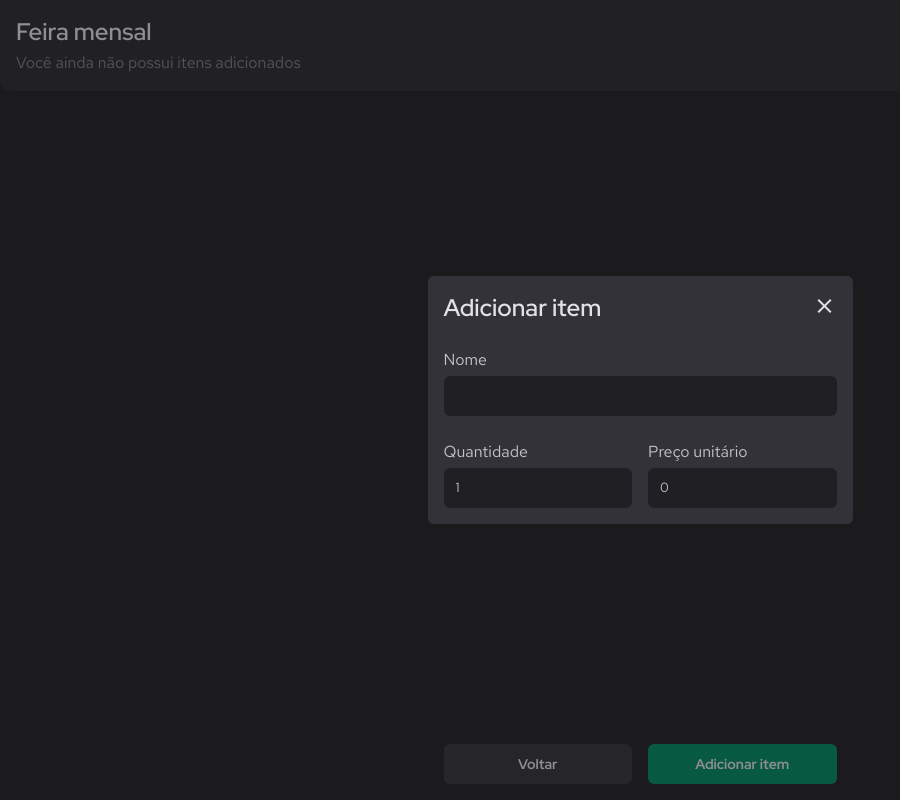
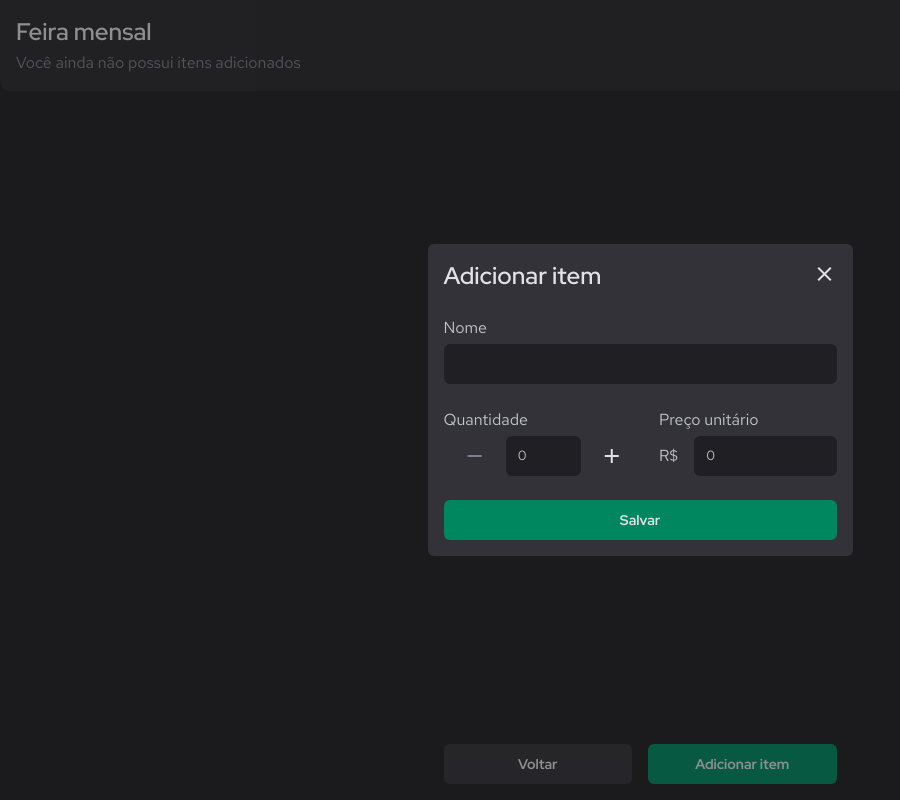
Before and after one commit to marcosvbs/grocery-list, a React (Vite) app: page /my-lists/1 in a window 1280 px wide. Both pictures are taken after a click on the button "Adicionar item". Shown: the whole page, without its empty margins (0-900 px from the left). Built offline with nearby package versions, Linux system fonts and the light colour scheme; data requests are answered from the project's data file.

Commit message:
adjust validation in input fields of the newItemData

```diff
--- a/src/pages/ListDetails/index.tsx
+++ b/src/pages/ListDetails/index.tsx
@@ -1,7 +1,7 @@
 import { useEffect, useState } from "react";
 import { useParams } from "react-router-dom";
 import { api } from "../../lib/axios";
-import { Item, List } from "../../@types/listsAndItems";
+import { List } from "../../@types/listsAndItems";
 import { Header } from "../../components/Header";
 import {
   ActionBar,
@@ -13,17 +13,23 @@ import {
 } from "./styles";
 import { SecondaryLink } from "../../styles/links";
 import { LoadingSpin } from "../../components/LoadingSpin";
-import { PrimaryButton } from "../../styles/buttons";
+import { PrimaryButton, TertiaryButton } from "../../styles/buttons";
 import { Dialog } from "../../components/Dialog";
 import { Input, Label } from "@headlessui/react";
-import { FieldRow, FormField } from "../../styles/formField";
+import { FieldColumn, FieldRow, FormField } from "../../styles/formField";
 
-const defaultNewItemData = {
-  id: 0,
+interface NewItemData {
+  name: string;
+  amount: number;
+  value: number;
+}
+
+type ChangeNewItemAmountAction = "add" | "remove";
+
+const defaultNewItemData: NewItemData = {
   name: "",
-  amount: 1,
-  value: 0,
-  isChecked: false,
+  amount: 0,
+  value: 0.0,
 };
 
 export function ListDetails() {
@@ -36,7 +42,11 @@ export function ListDetails() {
   });
   const [createItemDialogIsOpen, setCreateItemDialogIsOpen] =
     useState<boolean>(false);
-  const [newItemData, setNewItemData] = useState<Item>(defaultNewItemData);
+  const [newItemData, setNewItemData] =
+    useState<NewItemData>(defaultNewItemData);
+
+  const [isNewItemFirstValueEntry, setIsNewItemFirstValueEntry] =
+    useState(true);
 
   async function fetchListData() {
     try {
@@ -57,6 +67,57 @@ export function ListDetails() {
   function handleCloseCreateItemDialog() {
     setCreateItemDialogIsOpen(false);
     setNewItemData(defaultNewItemData);
+  }
+
+  function handleChangeNewItemName(event: React.ChangeEvent<HTMLInputElement>) {
+    setNewItemData({
+      name: event.target.value,
+      amount: newItemData.amount,
+      value: newItemData.value,
+    });
+  }
+
+  function handleChangeNewItemAmount(action: ChangeNewItemAmountAction) {
+    if (newItemData.amount >= defaultNewItemData.amount) {
+      if (action === "add") {
+        setNewItemData((prevNewItemData) => {
+          return {
+            name: newItemData.name,
+            amount: prevNewItemData.amount + 1,
+            value: newItemData.value,
+          };
+        });
+      } else if (action === "remove") {
+        setNewItemData((prevNewItemData) => {
+          return {
+            name: newItemData.name,
+            amount: prevNewItemData.amount - 1,
+            value: newItemData.value,
+          };
+        });
+      }
+    }
+  }
+
+  function handleChangeNewItemValue(
+    event: React.ChangeEvent<HTMLInputElement>
+  ) {
+    console.log(Number(event.target.value));
+    let newValue;
+    if (isNewItemFirstValueEntry) {
+      newValue = Number(event.target.value) * 0.01;
+      setIsNewItemFirstValueEntry(false);
+    } else {
+      newValue = Number(event.target.value) * 10;
+    }
+
+    console.log(newValue);
+
+    setNewItemData({
+      name: newItemData.name,
+      amount: newItemData.amount,
+      value: newValue,
+    });
   }
 
   useEffect(() => {
@@ -112,7 +173,7 @@ export function ListDetails() {
                 name="itemName"
                 type="text"
                 value={newItemData.name}
-                onChange={() => console.log("1")}
+                onChange={handleChangeNewItemName}
                 required
               />
             </FormField>
@@ -121,26 +182,45 @@ export function ListDetails() {
           <FieldRow>
             <FormField>
               <Label as="p">Quantidade</Label>
+              <FieldColumn>
+                <TertiaryButton
+                  onClick={() => handleChangeNewItemAmount("remove")}
+                  disabled={newItemData.amount === defaultNewItemData.amount}
+                >
+                  <span className="material-symbols-outlined">remove</span>
+                </TertiaryButton>
                 <Input
                   name="listName"
                   type="number"
                   value={newItemData.amount}
-                onChange={() => console.log("1")}
+                  readOnly
                   required
                 />
+                <TertiaryButton
+                  onClick={() => handleChangeNewItemAmount("add")}
+                >
+                  <span className="material-symbols-outlined">add</span>
+                </TertiaryButton>
+              </FieldColumn>
             </FormField>
 
             <FormField>
               <Label as="p">Preço unitário</Label>
+              <FieldRow>
+                <Label as="p">R$</Label>
                 <Input
                   name="listName"
                   type="number"
                   value={newItemData.value}
-                onChange={() => console.log("1")}
+                  onChange={handleChangeNewItemValue}
+                  step={"0.00"}
                   required
                 />
+              </FieldRow>
             </FormField>
           </FieldRow>
+
+          <PrimaryButton>Salvar</PrimaryButton>
         </Dialog>
       </ContentContainer>
       <ActionBar>
--- a/src/styles/buttons.ts
+++ b/src/styles/buttons.ts
@@ -66,14 +66,16 @@ export const SecondaryButton = styled.button<ButtonProps>`
 export const TertiaryButton = styled.button<ButtonProps>`
   ${defaultStyles}
 
-  background-color: none;
+  padding: 0.2rem;
 
-  &:hover {
+  background-color: transparent;
+
+  /* &:hover {
     color: ${(props) =>
-      props.checkMode
-        ? props.theme["dark-secondary-brand"]
-        : props.theme["dark-primary-brand"]};
-  }
+    props.checkMode
+      ? props.theme["dark-secondary-brand"]
+      : props.theme["dark-primary-brand"]};
+  } */
 
   &:disabled {
     cursor: not-allowed;
--- a/src/styles/formField.ts
+++ b/src/styles/formField.ts
@@ -23,10 +23,29 @@ export const FormField = styled(Field)`
     &::placeholder {
       color: ${(props) => props.theme["placeholder-text"]};
     }
+
+    div {
+      display: flex;
+    }
+  }
+
+  input[type="number"]::-webkit-inner-spin-button,
+  input[type="number"]::-webkit-outer-spin-button {
+    -webkit-appearance: none;
+    -moz-appearance: none;
+    appearance: none;
+    margin: 0;
   }
 `;
 
 export const FieldRow = styled.div`
   display: flex;
+  align-items: center;
   gap: 1rem;
 `;
+
+export const FieldColumn = styled.div`
+  max-width: 100%;
+  display: flex;
+  gap: 0;
+`;
```
Lines whose indentation alone changed are shown as unchanged.
